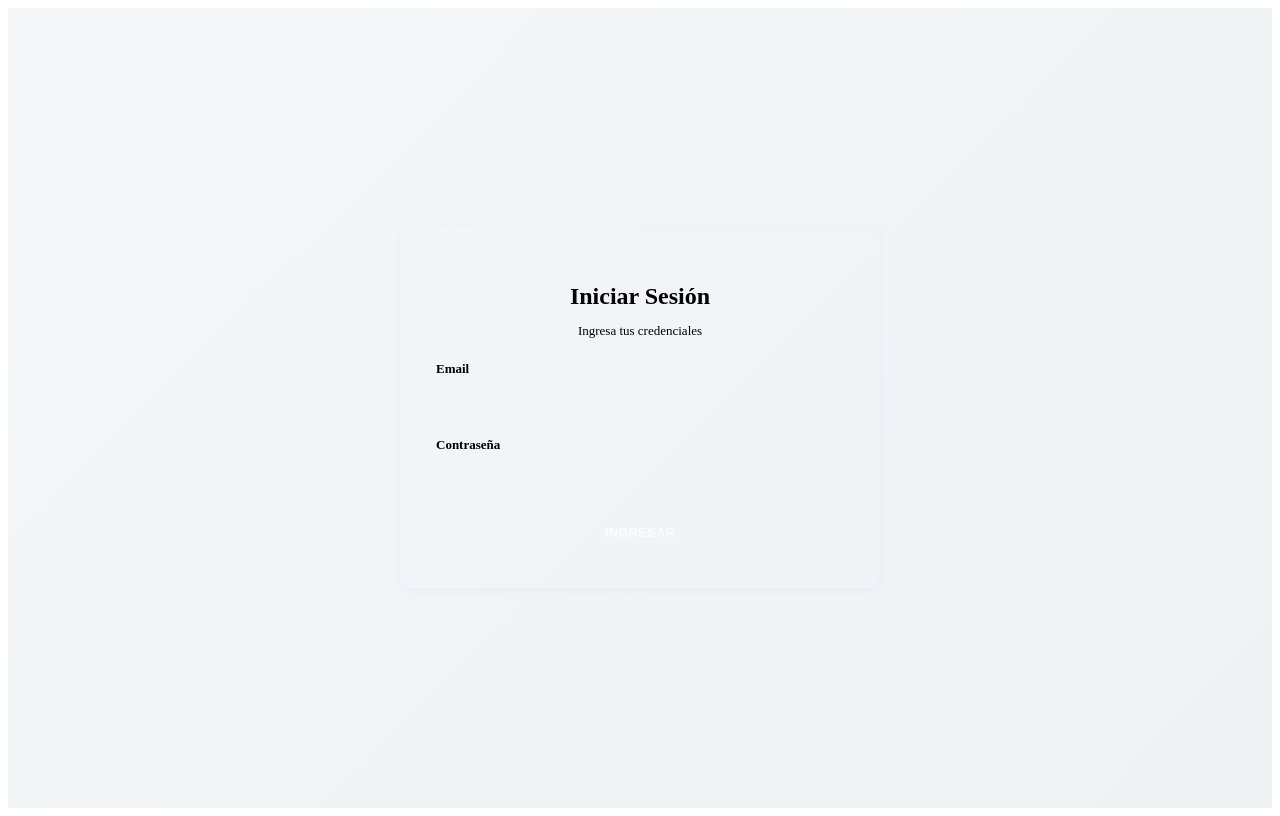
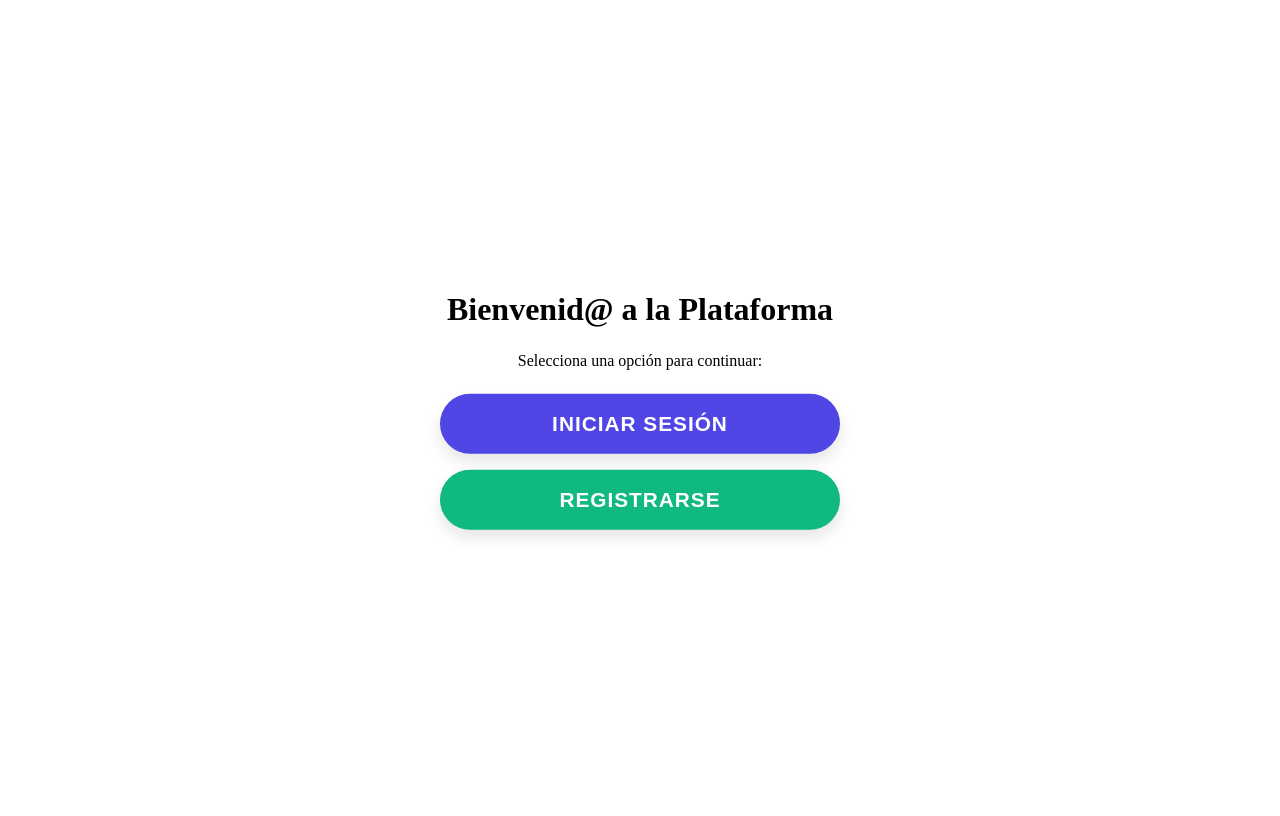
Before and after one commit to reyesromina/ProgAv2_integrador, an Angular app in the folder frontend/: page / in a window 1280 px wide. Before the commit this address led to /login. Built offline with nearby package versions, Linux system fonts and the light colour scheme.

Commit message:
agregacion del componente start, modificacion de navegacion de rutas

```diff
--- a/frontend/angular.json
+++ b/frontend/angular.json
@@ -8,7 +8,12 @@
   "projects": {
     "progAv_integrador_front": {
       "projectType": "application",
-      "schematics": {},
+      "schematics": {
+        "@schematics/angular:component": {
+          "skipTests": true,
+          "type": "component"
+        }
+      },
       "root": "",
       "sourceRoot": "src",
       "prefix": "app",
--- a/frontend/src/app/app.routes.ts
+++ b/frontend/src/app/app.routes.ts
@@ -1,17 +1,23 @@
 import { Routes } from '@angular/router';
 
+
+import { RegistroComponent } from './components/registro/registro.component';
+import { LoginComponent } from './components/login/login.component';
+import { StartComponent } from './components/start/start.component';
+
 export const routes: Routes = [
-
-	{ path: '', redirectTo: 'login', pathMatch: 'full' },
-     {
-    path: 'registro',
-    loadComponent: () => import('./components/registro/registro.component')
-      .then(m => m.RegistroComponent)
+{
+    path: '',
+    component: StartComponent
   },
-	{
-		path: 'login',
-		loadComponent: () => import('./components/login/login.component').then(m => m.LoginComponent)
-	},
+  {
+    path: 'login',
+    component: LoginComponent
+  },
+  {
+    path: 'register',
+    component: RegistroComponent
+  },
 	{
 		path: 'proyectos',
 		loadComponent: () => import('./components/proyectos/proyectos.component').then(m => m.ProyectosComponent)
--- /dev/null
+++ b/frontend/src/app/components/start/start.component.css
@@ -0,0 +1,79 @@
+/* Contenedor principal centrado en la pantalla */
+.welcome-container {
+    display: flex;
+    flex-direction: column;
+    align-items: center;
+    justify-content: center;
+    position: absolute;
+    top: 50%;
+    left: 50%;
+    transform: translate(-50%, -50%);
+    width: 100%;
+    max-width: 400px;
+    text-align: center;
+    box-sizing: border-box;
+}
+
+/* Títulos */
+.welcome-container h1 {
+    margin-bottom: 8px;
+}
+
+.welcome-container p {
+    margin-bottom: 24px;
+}
+
+/* Contenedor de botones: columna para apilarlos verticalmente */
+.actions {
+    display: flex;
+    flex-direction: column;
+    align-items: center;
+    width: 100%;
+    gap: 16px;
+}
+
+/* Estilo común de botones */
+.actions button {
+    display: block;
+    width: 100%;
+    padding: 18px 36px;
+    font-size: 1.3rem;
+    font-weight: bold;
+    text-transform: uppercase;
+    letter-spacing: 1px;
+    border: none;
+    border-radius: 50px;
+    cursor: pointer;
+    box-shadow: 0 8px 15px rgba(0, 0, 0, 0.1);
+    transition: all 0.3s ease 0s;
+}
+
+/* Botón Iniciar Sesión — .btn-primary (azul índigo) */
+.actions .btn-primary {
+    background-color: #4f46e5;
+    color: #ffffff;
+}
+
+.actions .btn-primary:hover {
+    background-color: #4338ca;
+    box-shadow: 0 15px 20px rgba(79, 70, 229, 0.4);
+    transform: translateY(-3px);
+}
+
+/* Botón Registrarse — .btn-secondary (verde esmeralda) */
+.actions .btn-secondary {
+    background-color: #10b981;
+    color: #ffffff;
+}
+
+.actions .btn-secondary:hover {
+    background-color: #059669;
+    box-shadow: 0 15px 20px rgba(16, 185, 129, 0.4);
+    transform: translateY(-3px);
+}
+
+/* Efecto al hacer clic */
+.actions button:active {
+    transform: translateY(-1px);
+    box-shadow: 0 5px 10px rgba(0, 0, 0, 0.2);
+}
--- /dev/null
+++ b/frontend/src/app/components/start/start.component.html
@@ -0,0 +1,10 @@
+
+<div class="welcome-container">
+  <h1>Bienvenid@ a la Plataforma</h1>
+  <p>Selecciona una opción para continuar:</p>
+
+  <div class="actions">
+    <button routerLink="/login" class="btn-primary">Iniciar Sesión</button>
+    <button routerLink="/register" class="btn-secondary">Registrarse</button>
+  </div>
+</div>
```
Also changed, not shown: frontend/src/app/components/start/start.component.ts (added, +10 -0 lines).
